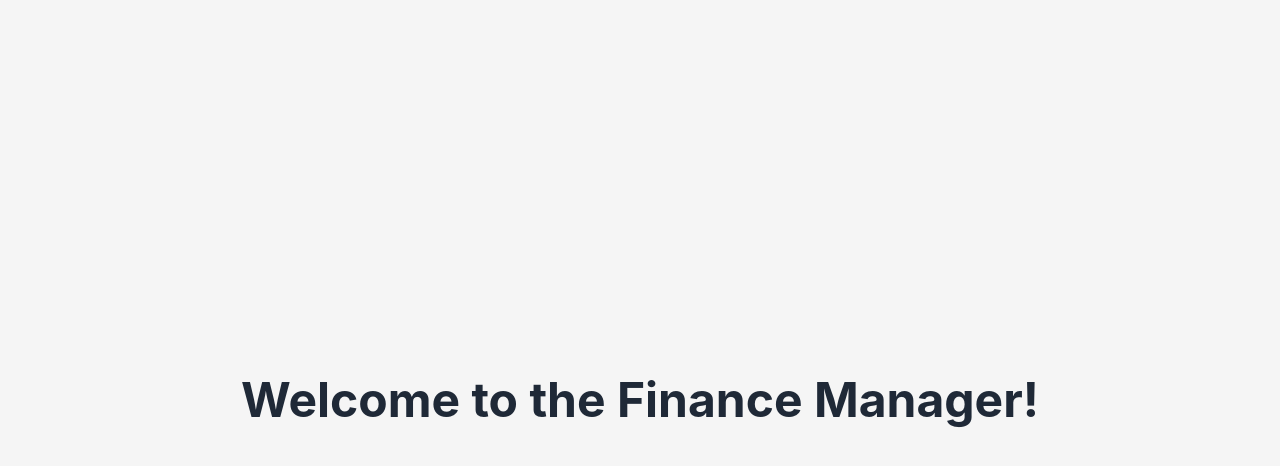
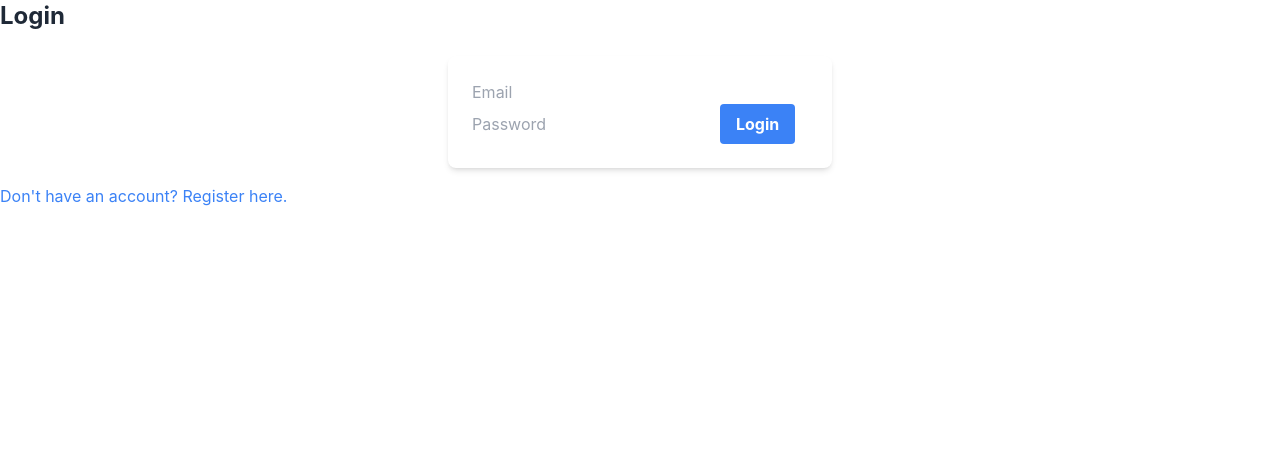
Before and after one commit to Dan-2000/Personal_Finance_Manager, a React (Create React App) app in the folder frontend/: page / in a window 1280 px wide. Shown: the top 466 px of the page. Built offline with nearby package versions, Linux system fonts and the light colour scheme.

Commit message:
Added login page and authToken system implemented frontend

```diff
--- a/frontend/src/App.js
+++ b/frontend/src/App.js
@@ -3,32 +3,38 @@ import TransactionList from "./TransactionList";
 import TransactionForm from "./TransactionForm";
 import './index.css';
 import Summary from "./Summary";
+import LoginPage from "./LoginPage";
+
+
 function App() {
 
-    const [started, setStarted] = useState(false);
     const [refresh, setRefresh] = useState(0);
+
+    const [token, setToken] = useState(localStorage.getItem("token"));
+
+    const logout = () => {
+      localStorage.removeItem("token");
+      setToken(null);
+    }
+
     const handleTransactionAdded =useCallback(() => {
       setRefresh((prev) => prev + 1);
     },[]);
-  if(!started)
+    // no token takes you to login page
+  if(!token) return <LoginPage onLoginSuccess = {(newToken) => setToken(newToken)} />
+
   return (
-
-    <div className="min-h-screen bg-[#f5f5f5] flex items-center justify-center">
-      <h1 className="text-5xl font-bold text-gray-800 cursor-pointer hover:text-gray-500 transition-colors duration-300"
-       onClick={() =>setStarted(true)} >Welcome to the Finance Manager!</h1>
-    </div>
-  );
-
-return(
-  <div className="min-h-screen bg-[#f5f5f5] p-8">
+      <div className="min-h-screen bg-[#f5f5f5] p-8">
       <h1 className="text-3xl font-bold text-gray-800 mb-8">Finance Manager</h1>
+      <button onClick={logout} className="bg-gray-800 text-white px-4 py-2 rounded-lg hover:bg-gray-600">Log out</button>
       <div className="max-w-4xl mx-auto flex flex-col gap-6">
-      <Summary key = {setRefresh} />
+      <Summary key = {refresh} />
       <TransactionForm onTransactionAdded={handleTransactionAdded} />
       <TransactionList key={refresh} />
       </div>
     </div>
+  );
 
-)
+
 }
 export default App;
--- /dev/null
+++ b/frontend/src/LoginPage.js
@@ -0,0 +1,78 @@
+import {useState } from "react";
+
+function LoginPage({onLoginSuccess}) {
+    const API_URL = "https://personalfinancemanager-production-cbb6.up.railway.app";
+
+    const [isRegistering, setIsRegistering] = useState(false);
+    const [email, setEmail] = useState("");
+    const [password, setPassword] = useState("");
+    const [error, setError] = useState("");
+
+    const handleRegister = async (e) => {
+        e.preventDefault();
+
+        const response = await fetch(`${API_URL}/register`, {
+            method: "POST",
+            headers: {"Content-Type": "application/json"},
+            //role is default to USER - if an ADMIN role is needed -it will be changed by the database admin
+            body: JSON.stringify({email, password, role: "USER"})
+        });
+
+        if (response.ok) {
+            setIsRegistering(false);
+            setError("Registration successful! Please log in.");
+        }
+        else {
+            setError("Registration failed. Email or Password may already be in use.");
+        }
+    }
+
+    const handleSubmit = async (e) => {
+        e.preventDefault();
+
+        const response = await fetch(`${API_URL}/login`, {
+            method: "POST",
+            headers: {"Content-Type": "application/json"},
+            body: JSON.stringify({email, password})
+        });
+
+            if (response.ok) {
+                const token = await response.text();
+                localStorage.setItem("token", token);
+                onLoginSuccess(token);
+            }
+            else {
+                setError("Invalid email or password");
+            }
+    };
+
+    return  (
+    <div>
+        <h4 className="text-2xl font-bold text-gray-800 mb-6">{isRegistering ?"Register" : "Login"} </h4>
+        <form onSubmit ={isRegistering ? handleRegister : handleSubmit} className="max-w-sm mx-auto bg-white p-6 rounded-lg shadow-md">
+            <input
+            type="email"
+            placeholder = "Email"
+            value = {email}
+            onChange={(e) => setEmail(e.target.value)}
+            />
+            <input
+            type = "password"
+            placeholder = "Password"
+            value = {password}
+            onChange ={(e) => setPassword(e.target.value)}
+            />
+            <button type="submit" className="bg-blue-500 hover:bg-blue-700 text-white font-bold py-2 px-4 rounded">
+                {isRegistering ? "Register" : "Login"}
+            </button>
+        </form>
+        <p onClick={() => setIsRegistering(!isRegistering)}
+        className="cursor-pointer text-blue-500 hover:underline mt-4">
+            {isRegistering ? "Already have an account? Login here." : "Don't have an account? Register here."}
+        </p>
+        {error && <p className="text-red-500 text-sm mt-2">{error}</p>}
+    </div>
+    );
+}
+
+export default LoginPage;
--- a/frontend/src/Summary.js
+++ b/frontend/src/Summary.js
@@ -7,8 +7,13 @@ const [summary, setSummary] = useState({
     totalExpense:0,
     netBalance:0
 })
+const token = localStorage.getItem("token");
 useEffect(() =>{
-    fetch(`${API_URL}/summary`).then((res) => res.json()).then((data) => setSummary(data));
+    fetch(`${API_URL}/summary`, {
+        headers: {
+            "Authorization": `Bearer ${token}`
+        }
+    }).then((res) => res.json()).then((data) => setSummary(data));
 }, []);
 
  return (
--- a/frontend/src/TransactionForm.js
+++ b/frontend/src/TransactionForm.js
@@ -8,12 +8,13 @@ const [formData, setFormData] = useState({
     amount : "",
     type : ""
 })
+const token = localStorage.getItem("token");
 const handleSubmit = async (e) => {
     e.preventDefault();
 
 const response = await fetch(`${API_URL}/transactions`, {
     method: "POST",
-    headers: {"Content-Type": "application/json"},
+    headers: {"Content-Type": "application/json", "Authorization" : `Bearer ${token}`},
     body: JSON.stringify(formData) });
 
     if (response.ok) {
--- a/frontend/src/TransactionList.js
+++ b/frontend/src/TransactionList.js
@@ -2,9 +2,14 @@ import { useEffect, useState} from "react";
 function TransactionList() {
     const API_URL = "https://personalfinancemanager-production-cbb6.up.railway.app";
     const[transactions, setTransactions] = useState([]);
+    const token = localStorage.getItem("token");
 
     useEffect(() => {
-        fetch(`${API_URL}/transactions`).then((res) =>res.json()).then((data) => setTransactions(data));
+        fetch(`${API_URL}/transactions`, {
+            headers: {
+                "Authorization": `Bearer ${token}`
+            }
+        }).then((res) => res.json()).then((data) => setTransactions(data));
     }, []);
     return (
         <div className="bg-white rounded-2xl p-6 border border-gray-200 shadow-sm">
```
Also changed, not shown: 2 other files (tests, documents, lock files or other folders).
